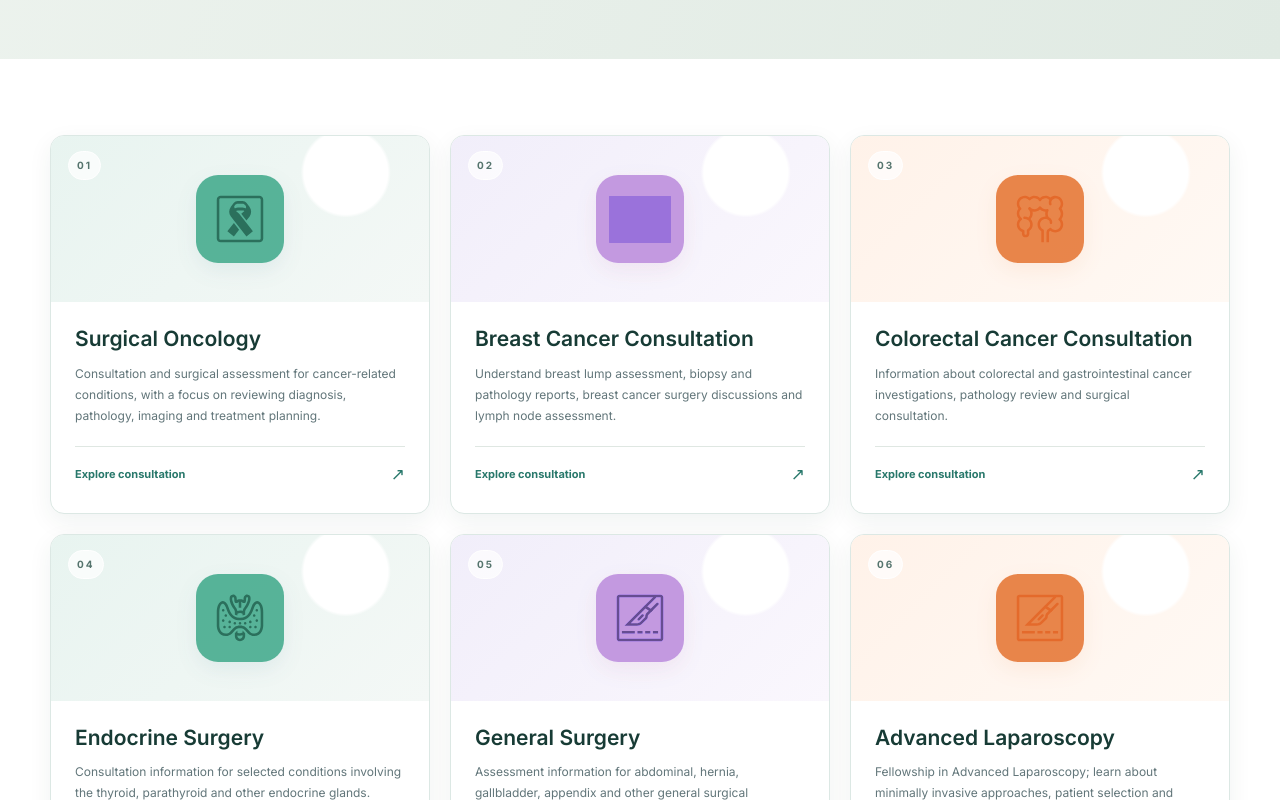
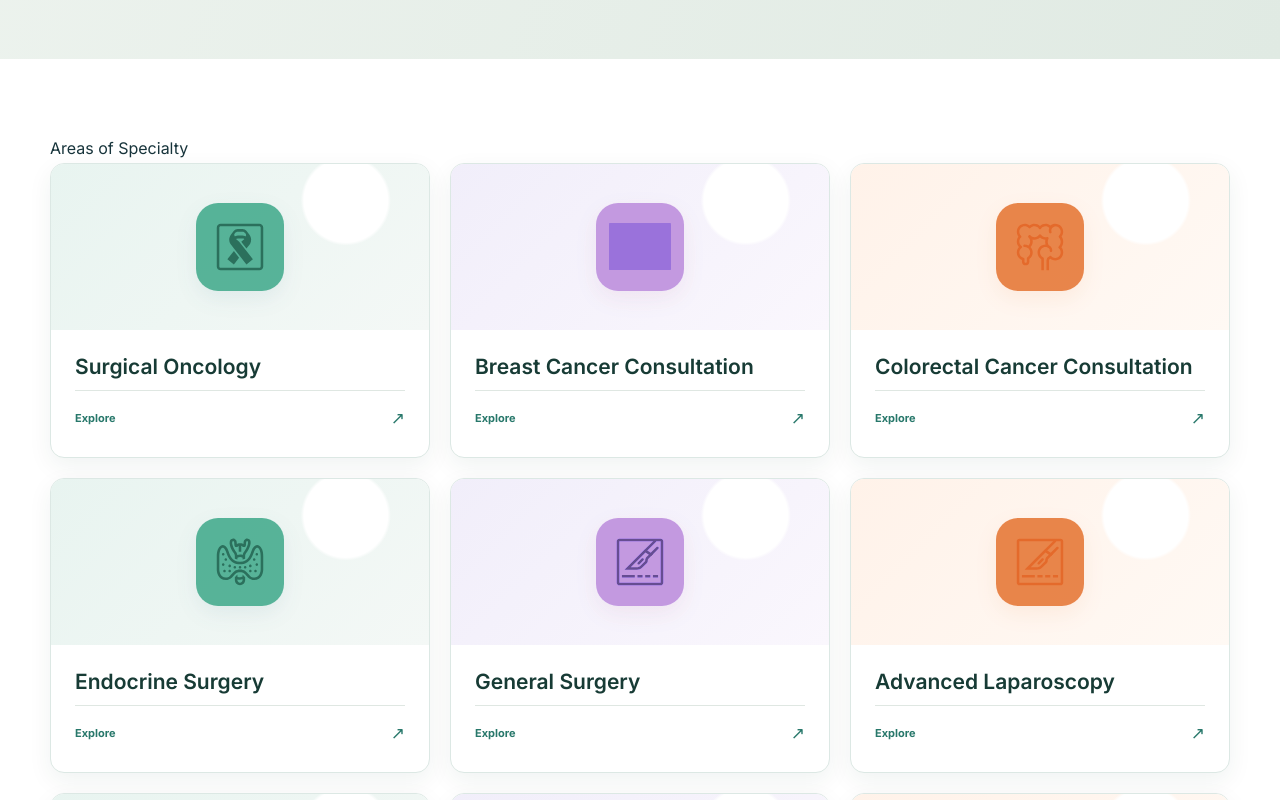
Before and after one commit to franklinctapley-del1122/Drzaintayyababbas, a Next.js app: page /specialties in a window 1280 px wide. Shown: the part 520-1320 px from the top of the page. Built offline with nearby package versions, Linux system fonts and the light colour scheme; grey boxes are pictures that could not be loaded.

Commit message:
Simplify specialty directory cards to match reference layout

```diff
--- a/app/specialties/page.tsx
+++ b/app/specialties/page.tsx
@@ -54,17 +54,16 @@ export default function Specialties() {
         <PageHero eyebrow="Clinical services" title="Surgical specialties in Lahore" lead="Explore consultation information across surgical oncology, breast and colorectal conditions, endocrine surgery, general surgery and laparoscopic approaches. The appropriate evaluation and management plan is determined individually after clinical assessment." />
         <section className="section section-white specialties-cards-section">
           <div className="container">
+            <h2 className="specialties-directory-title">Areas of Specialty</h2>
             <div className="specialties-card-grid">
               {data.map(([title, description, url], index) => (
                 <Link className="specialty-tile" href={url} key={url}>
                   <div className="specialty-tile-art" aria-hidden="true">
-                    <span>{String(index + 1).padStart(2, "0")}</span>
                     <SpecialtyIcon index={index} />
                   </div>
                   <div className="specialty-tile-copy">
                     <h2>{title}</h2>
-                    <p>{description}</p>
-                    <span className="specialty-tile-link">Explore consultation <b>↗</b></span>
+                    <span className="specialty-tile-link">Explore <b>↗</b></span>
                   </div>
                 </Link>
               ))}
```
